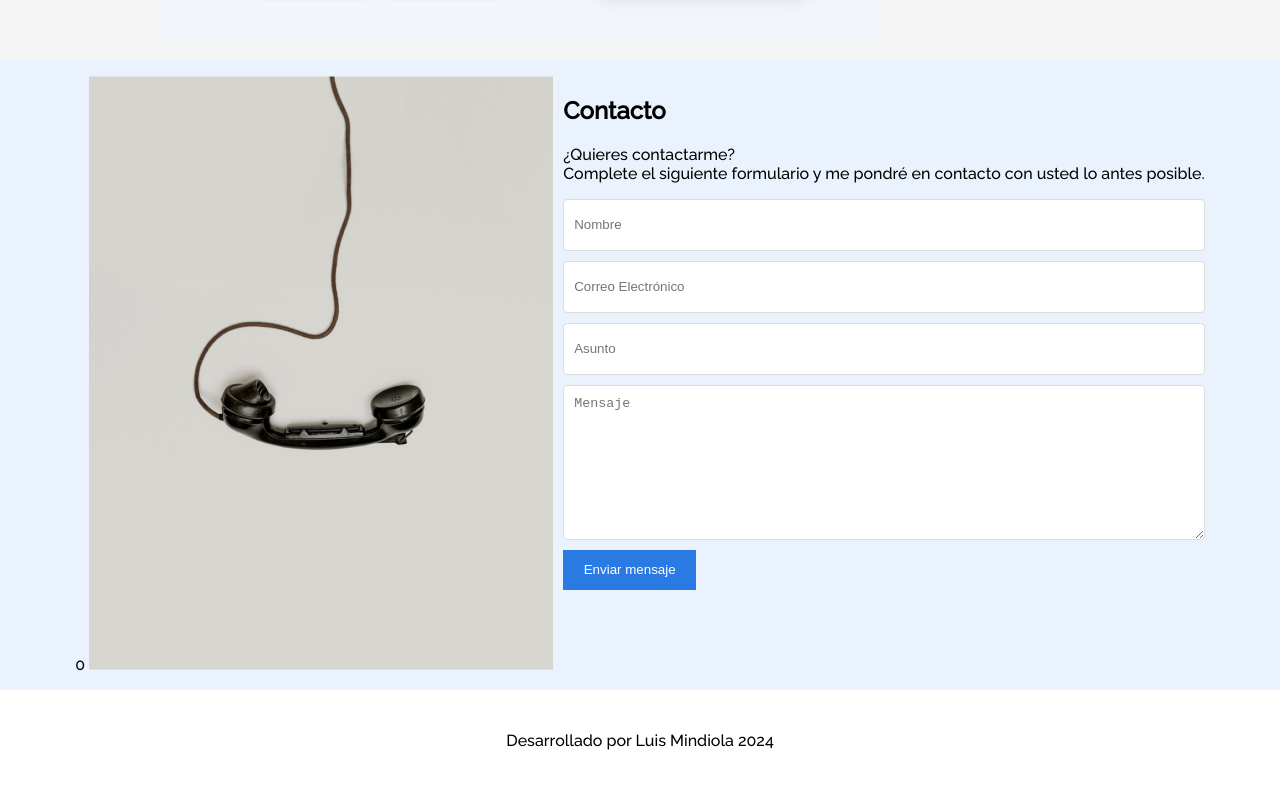
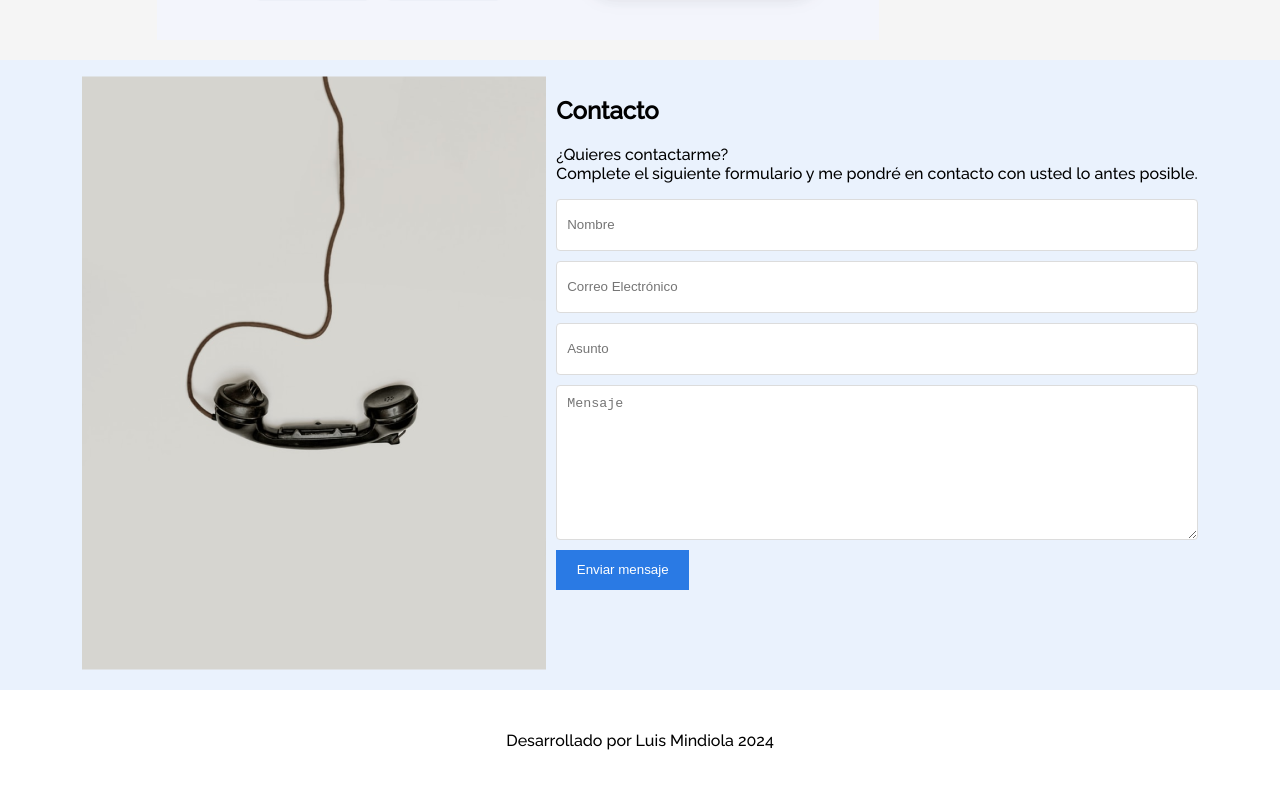
Before and after one commit to lmindiola19/portafolio, a plain HTML site: page index.html in a window 1280 px wide. Shown: the part 2252-3038 px from the top of the page. Drawn offline with Linux system fonts and the light colour scheme.

Commit message:
adding change in the images

```diff
--- a/index.html
+++ b/index.html
@@ -288,7 +288,7 @@
     <!-- Sección de Contacto -->
     <section class="contacto" id="contacto">
       <div class="contacto__contenedor">
-        <div class="contacto__imagen">0
+        <div class="contacto__imagen">
           <img src="assets/contact_image.png" alt="" />
         </div>
         <div>
```
